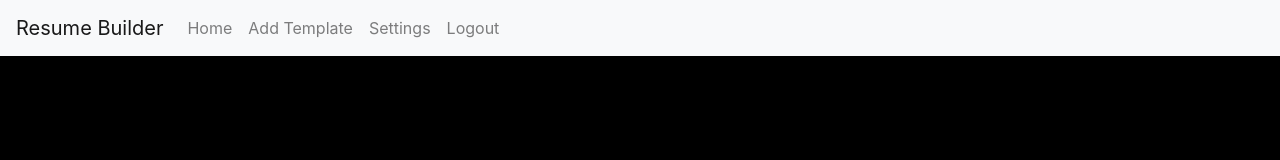
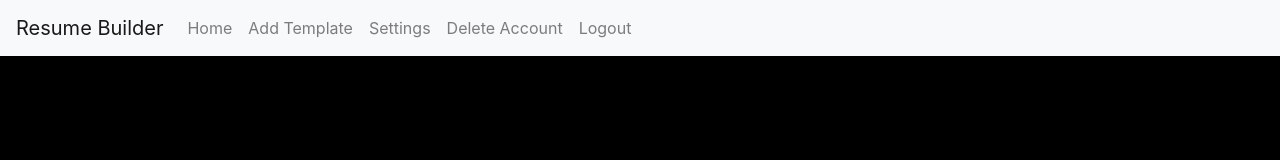
Before and after one commit to architkuk/comp-426-resume-builder, a React (Create React App) app: page /settings in a window 1280 px wide. Shown: the top 160 px of the page. Built offline with nearby package versions, Linux system fonts and the light colour scheme; no server answers.

Commit message:
final changes

```diff
--- a/src/settings.js
+++ b/src/settings.js
@@ -47,7 +47,12 @@ export default class Settings extends React.Component {
 			data: this.state
 		}).then(res => console.log(res)).catch(error => console.log(error));
 	}
-
+	delete(event)
+	{
+		document.cookie = 'email=; expires=Thu, 01 Jan 1970 00:00:00 UTC; path=/;';
+		axios.delete('https://comp426-resume-builder.herokuapp.com/', {params:{email:this.add}}).then(res=>console.log(res)).catch(error =>console.log(error));
+		window.location = "/login"
+	}
 	handleChange(event) {
 		const target = event.target;
 		const value = target.value;
@@ -67,17 +72,18 @@ export default class Settings extends React.Component {
 			<div>
 				<ParticlesBg type="circle" bg={true}/>
 			<div name='box'>
-			<Navbar bg="light" expand="lg">
-				<Navbar.Brand href="/resume">Resume Builder</Navbar.Brand>
-				<Navbar.Toggle aria-controls="basic-navbar-nav" />
-				<Navbar.Collapse id="basic-navbar-nav">
-					<Nav className="mr-auto">
-					<Nav.Link href="/resume">Home</Nav.Link>
-					<Nav.Link href="/templates">Add Template</Nav.Link>
-					<Nav.Link href="/settings">Settings</Nav.Link>
-					<Nav.Link onClick={this.logout}>Logout</Nav.Link>
-					</Nav>
-				</Navbar.Collapse>
+			<Navbar bg='light' expand='lg'>
+					<Navbar.Brand href='/resume'>Resume Builder</Navbar.Brand>
+					<Navbar.Toggle aria-controls='basic-navbar-nav' />
+					<Navbar.Collapse id='basic-navbar-nav'>
+						<Nav className='mr-auto'>
+							<Nav.Link href='/resume'>Home</Nav.Link>
+							<Nav.Link href='/templates'>Add Template</Nav.Link>
+							<Nav.Link href='/settings'>Settings</Nav.Link>
+							<Nav.Link onClick={this.delete}>Delete Account</Nav.Link>
+							<Nav.Link onClick={this.logout}>Logout</Nav.Link>
+						</Nav>
+					</Navbar.Collapse>
 				</Navbar>
 			<form onSubmit={this.handleSubmit}>
 				<h6> Update Profile </h6>
```
Also changed, not shown: package.json (line endings or trailing spaces).
